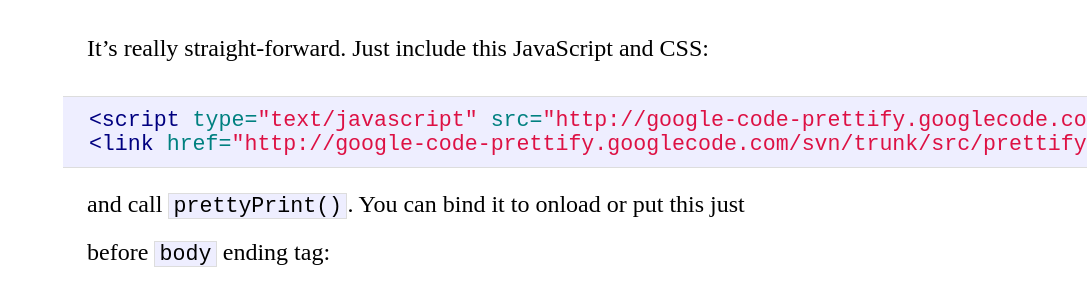
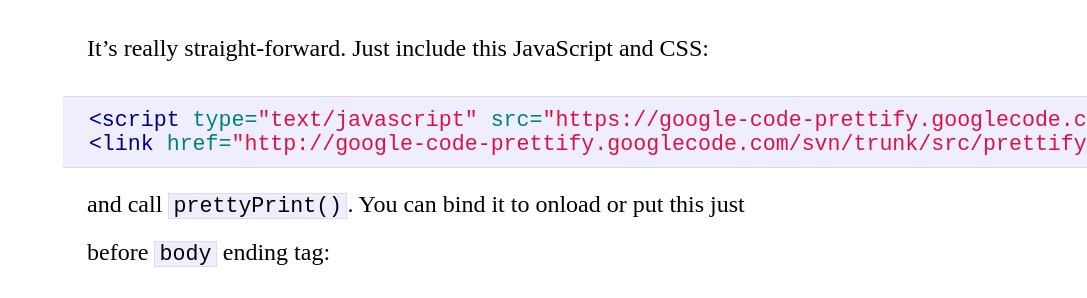
Before and after one commit to marek-saji/noplacelikecode, a Jekyll site: the page built from _posts/2010-06-11-highlighting-code-listings-in-posts.markdown, in a window 1280 px wide and 900 px high, scrolled down 588 px. Shown: the part 152-450 px from the top of the window, without its empty margins (193-1280 px from the left). Built offline with Jekyll 4.4.1, drawn with Linux system fonts in a browser that asks for light colours; some web fonts are replaced.

Commit message:
Update (non–broken) links to httpS

````diff
--- a/_layouts/default.html
+++ b/_layouts/default.html
@@ -57,7 +57,7 @@
         <li><a class=u-url href="https://mastodon.social/@saji">mastodon.social/@saji</a></li>
         <li><a class=u-url href="https://github.com/marek-saji">github.com/marek-saji</a></li>
         <!-- <li><a class=u-url href="https://twitter.com/saji_">twitter.com/saji_</a></li> -->
-        <li><a class=u-url href="http://bakafoo.com">bakafoo.com</a></li>
+        <li><a class=u-url href="https://bakafoo.com">bakafoo.com</a></li>
       </ul>
       </div>
     </footer>
--- a/_posts/2010-03-10-quoting-selected-text.markdown
+++ b/_posts/2010-03-10-quoting-selected-text.markdown
@@ -61,6 +61,6 @@
 
 
 
-<iframe src="http://jsbin.com/epade3/5" style="width: 100%; height: 30em">
-    <p><a href="http://jsbin.com/epade3/5">view it in action</a></p>
+<iframe src="https://jsbin.com/epade3/5" style="width: 100%; height: 30em">
+    <p><a href="https://jsbin.com/epade3/5">view it in action</a></p>
 </iframe>
--- a/_posts/2010-06-11-highlighting-code-listings-in-posts.markdown
+++ b/_posts/2010-06-11-highlighting-code-listings-in-posts.markdown
@@ -15,7 +15,7 @@
 It’s really straight-forward. Just include this JavaScript and CSS:
 
 ```html
-<script type="text/javascript" src="http://google-code-prettify.googlecode.com/svn/trunk/src/prettify.js"></script>
+<script type="text/javascript" src="https://google-code-prettify.googlecode.com/svn/trunk/src/prettify.js"></script>
 <link href="http://google-code-prettify.googlecode.com/svn/trunk/src/prettify.css" type="text/css" rel="stylesheet" />
 ```
 
--- a/_posts/2010-09-17-snipmate-allows-to-use-textmate-snippets-in-vim.markdown
+++ b/_posts/2010-09-17-snipmate-allows-to-use-textmate-snippets-in-vim.markdown
@@ -5,5 +5,5 @@
 tags:
 - vim
 tumblr_url: http://saji-codes.tumblr.com/post/1134433700
-link: 'http://www.vim.org/scripts/script.php?script_id=2540'
+link: 'https://www.vim.org/scripts/script.php?script_id=2540'
 ---
--- a/_posts/2010-09-18-their-brain-corrode-because-they-code.markdown
+++ b/_posts/2010-09-18-their-brain-corrode-because-they-code.markdown
@@ -8,7 +8,7 @@
 url: http://www.youtube.com/watch?v=Eq3CuMDXaPs
 ---
 <div class='embed-container'>
-  <iframe src='http://www.youtube.com/embed/Eq3CuMDXaPs' frameborder='0' allowfullscreen></iframe>
+  <iframe src='https://www.youtube.com/embed/Eq3CuMDXaPs' frameborder='0' allowfullscreen></iframe>
 </div>
 
 > their brain corrode.
--- a/_posts/2012-01-24-word-break-inside-avoid-kind-of-deal.markdown
+++ b/_posts/2012-01-24-word-break-inside-avoid-kind-of-deal.markdown
@@ -10,7 +10,7 @@
 
 Just seemd that’s it’s too trivial thing to use JavaScritpt for that. But actually you can do just that using `display: inline-block`.
 
-<iframe src="http://dabblet.com/gist/11193537" style="width:100%; height:10em">
+<iframe src="https://dabblet.com/gist/11193537" style="width:100%; height:10em">
 
 ```html
 <p>
@@ -26,6 +26,6 @@
 </style>
 ```
 
-<a href="http://dabblet.com/gist/11193537">View the code and result.</a>
+<a href="https://dabblet.com/gist/11193537">View the code and result.</a>
 
 </iframe>
--- a/package.json
+++ b/package.json
@@ -27,5 +27,5 @@
   "bugs": {
     "url": "https://github.com/marek-saji/noplacelikecode/issues"
   },
-  "homepage": "http://noplacelikecode.redrice.io"
+  "homepage": "https://noplacelikecode.redrice.io"
 }
````
